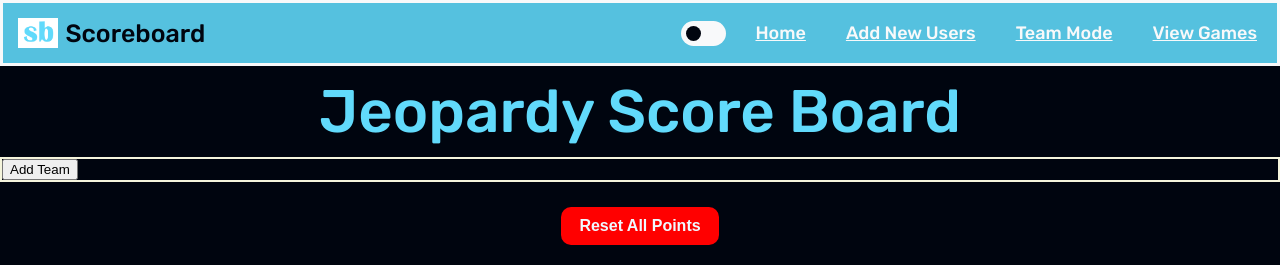
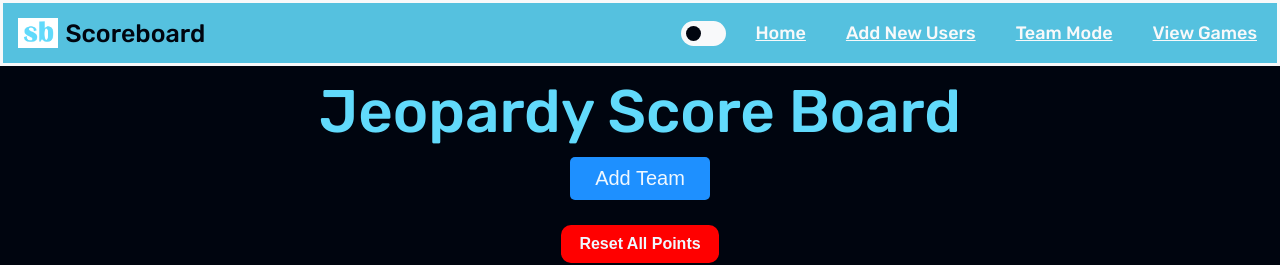
Before and after one commit to darienmiller88/DigitalScoreBoard, a Vue app in the folder client/: page /tournament-mode in a window 1280 px wide. Shown: the top 265 px of the page. Built offline with nearby package versions, Linux system fonts and the light colour scheme; no server answers; a web font is replaced by a local one.

Commit message:
fix: i forgot to import my own Select component so vue was using the wrong one lmao

```diff
--- a/client/src/components/AddNewTeam/AddNewTeam.vue
+++ b/client/src/components/AddNewTeam/AddNewTeam.vue
@@ -1,4 +1,5 @@
 <script setup lang="ts">
+    import Select from '../Select/Select.vue';
     import { onMounted, ref } from 'vue';
     import { selectedLocationStore, selectedTeamLocationStore } from '../../stores/selectedLocationStore';
     import { optionsStore } from "../../stores/optionsStore"
@@ -12,7 +13,7 @@
     const { teamCards } = storeToRefs(teamCardsStore())
     const { remainingLocationOptions, allLocationOptions } = storeToRefs(optionsStore())
     const { selectedLocationName } = storeToRefs(selectedLocationStore())
-    const { selectedTeam } = storeToRefs(selectedTeamLocationStore())
+    const { selectedTeam, selectedTeamName } = storeToRefs(selectedTeamLocationStore())
     const { isDarkMode } = storeToRefs(darkModeStore())
 
     //store methods
@@ -36,6 +37,7 @@
     }
 
     const addTeam = () => {
+        console.log("adding...");
 
         //Create a new anonymous Team card with the following data:
         //The location for which team is playing, a score of 0, and no players (yet).
@@ -69,10 +71,17 @@
                 }))
             }
 
+            //Afterwards, load the remaining teams left to the total remaining teams
             setRemainingLocationOptions(teamCards.value)
 
+            //
+            selectedTeamName.value = selectedTeam.value.location_name
+
+            console.log("remaining locations:", remainingLocationOptions.value);
+
+
         } catch (error) {
-
+            console.log("err:", error);
         }
 
         isLoading.value = false
@@ -87,7 +96,7 @@
             v-if="remainingLocationOptions.length"
             :options="remainingLocationOptions"
             :optionClicked="optionClicked"
-            :selectModel="selectedTeam"
+            :selectModel="selectedTeam.location_name"
         />
 
         <!-- v-if="remainingLocationOptions.length"  -->
@@ -101,6 +110,43 @@
 
 <style scoped lang="scss">
     .team-game-location{
-        border: 2px solid beige;
+        text-align: center;
+
+        @media screen and (min-width: 768px) {
+            display: flex;
+            align-items: center;
+            justify-content: center;
+        }
+
+        font-size: 30px;
+        transition: 0.5s;
+
+        // .underline{
+        //     text-decoration: underline;
+        // }
+
+        // .current-location{
+        //     margin-right: 10px;
+        // }
+
+        .add-team-button{
+            padding: 10px 25px;
+            margin: 0px 10px;
+
+            border: none;
+            border-radius: 5px;
+
+            background-color: dodgerblue;
+            color: aliceblue;
+            font-size: 20px;
+            transition: 0.3s;
+
+            @media screen and (min-width: 768px) {
+                &:hover{
+                    cursor: pointer;
+                    font-size: 26px;
+                }
+            }
+        }
     }
 </style>
--- a/client/src/components/LocationSelection/LocationSelection.vue
+++ b/client/src/components/LocationSelection/LocationSelection.vue
@@ -145,7 +145,7 @@
                 v-if="remainingLocationOptions.length"
                 :options="remainingLocationOptions"
                 :optionClicked="optionClicked"
-                :selectModel="selectedTeam"
+                :selectModel="selectedTeam.location_name"
             />
 
             <!-- @click="addTeam" -->
@@ -168,57 +168,57 @@
 </template>
 
 <style scoped lang="scss">
-    .icon-wrapper{
-        text-align: center;
-        font-size: 45px;
-    }
+    // .icon-wrapper{
+    //     text-align: center;
+    //     font-size: 45px;
+    // }
 
-    .select-tag-label{
+    // .select-tag-label{
 
-    }
+    // }
 
-    .current-location{
+    // .current-location{
 
-    }
+    // }
 
-    .location{
-        text-align: center;
+    // .location{
+    //     text-align: center;
 
-        @media screen and (min-width: 768px) {
-            display: flex;
-            align-items: center;
-            justify-content: center;
-        }
+    //     @media screen and (min-width: 768px) {
+    //         display: flex;
+    //         align-items: center;
+    //         justify-content: center;
+    //     }
 
-        font-size: 30px;
-        transition: 0.5s;
+    //     font-size: 30px;
+    //     transition: 0.5s;
 
-        .underline{
-            text-decoration: underline;
-        }
+    //     .underline{
+    //         text-decoration: underline;
+    //     }
 
-        .current-location{
-            margin-right: 10px;
-        }
+    //     .current-location{
+    //         margin-right: 10px;
+    //     }
 
-        .add-team-button{
-            padding: 10px 25px;
-            margin: 0px 10px;
+    //     .add-team-button{
+    //         padding: 10px 25px;
+    //         margin: 0px 10px;
 
-            border: none;
-            border-radius: 5px;
+    //         border: none;
+    //         border-radius: 5px;
 
-            background-color: dodgerblue;
-            color: aliceblue;
-            font-size: 20px;
-            transition: 0.3s;
+    //         background-color: dodgerblue;
+    //         color: aliceblue;
+    //         font-size: 20px;
+    //         transition: 0.3s;
 
-            @media screen and (min-width: 768px) {
-                &:hover{
-                    cursor: pointer;
-                    font-size: 26px;
-                }
-            }
-        }
-    }
+    //         @media screen and (min-width: 768px) {
+    //             &:hover{
+    //                 cursor: pointer;
+    //                 font-size: 26px;
+    //             }
+    //         }
+    //     }
+    // }
 </style>
--- a/client/src/components/Select/Select.vue
+++ b/client/src/components/Select/Select.vue
@@ -1,24 +1,23 @@
 <script setup lang="ts">
-    import { selectedLocationStore, selectedTeamLocationStore } from '../../stores/selectedLocationStore';
     import { storeToRefs } from "pinia";
     import { darkModeStore } from "../../stores/darkModeStore"
-    import { buttonActiveStore } from "../../stores/buttonActiveStore"
-    import { Location } from "../../types/types"
+    import { onMounted } from 'vue';
 
     const { isDarkMode } = storeToRefs(darkModeStore())
-    const { selectedLocationName } = storeToRefs(selectedLocationStore())
-    // const { selectedTeamGameLocation } = storeToRefs(selectedTeamLocationStore())
-    const { currentButtonGroupState } = storeToRefs(buttonActiveStore())
 
     const props = defineProps<{
         optionClicked: (event: Event) => void
-        selectModel: string | Location
+        selectModel: string
         options: string[]
     }>()
+
+    onMounted(() => {
+        console.log("options:", props.options);
+    })
 </script>
 
 <template>
-     <select
+    <select
         :value="selectModel"
         name="locations"
         :class="`${isDarkMode ? 'dark-mode-select' : 'light-mode-select'}`"
@@ -31,7 +30,7 @@
 </template>
 
 <style scoped lang="scss">
-     select {
+    select {
         font-size: 18px;
         padding: 2px 5px;
         transition: 0.5s;
--- a/client/src/stores/selectedLocationStore.ts
+++ b/client/src/stores/selectedLocationStore.ts
@@ -23,13 +23,14 @@ export const selectedLocationStore = defineStore("selectedLocation", () => {
 
 //For team player tournament games, this will be the store to hold the current game state.
 export const selectedTeamLocationStore = defineStore("selectedTeamLocation", () => {
-    // This stores the name of the team that was selected.
+    // This stores the name of the team that was selected. This will be used to bind to the options tag.
     const selectedTeamName = ref<string>("")
 
     // This stores the ADAPT location of where the team game is being played.
     const teamGameLocationName = ref<string>("")
 
-    //Finally, this stores the location object of the team game.
+    //Finally, this stores the location object of the team game. It will be referenced when the user wants to add a
+    //team to the current list of teams, so instead of making a database call, it will done here.
     const selectedTeam = ref<Location>({
         id: "",
         users: [],
@@ -44,7 +45,11 @@ export const selectedTeamLocationStore = defineStore("selectedTeamLocation", ()
         selectedTeam.value = location
     }
 
-    return { setTeamGameLocation, setSelectedTeam, teamGameLocationName, selectedTeamName, selectedTeam }
+    const setSelectedTeamName = (teamName: string) => {
+        selectedTeamName.value = teamName
+    }
+
+    return { setTeamGameLocation, setSelectedTeam, setSelectedTeamName, teamGameLocationName, selectedTeamName, selectedTeam }
 }, {
     persist: true
 })
```
